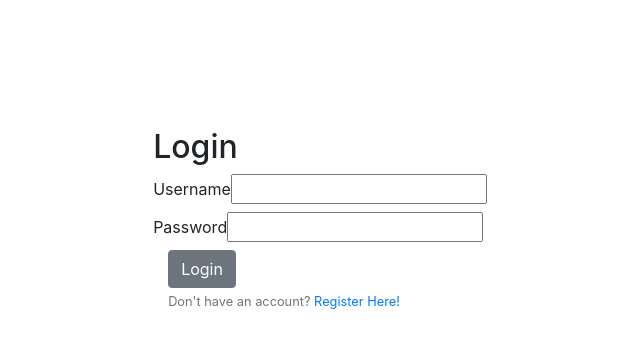
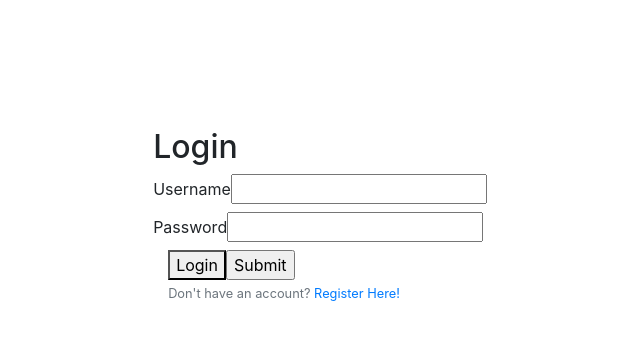
Before and after one commit to Expat-Journal-3/frontend, a React (Create React App) app: page / in a window 1280 px wide. Shown: the top 348 px of the page, without its empty margins (320-960 px from the left). Built offline with nearby package versions, Linux system fonts and the light colour scheme; no server answers.

Commit message:
Fixed errors

```diff
--- a/package.json
+++ b/package.json
@@ -13,6 +13,7 @@
     "@testing-library/user-event": "^7.2.1",
     "axios": "^0.19.2",
     "bootstrap": "^4.5.0",
+    "prop-types": "^15.7.2",
     "react": "^16.13.1",
     "react-bootstrap": "^1.0.1",
     "react-dom": "^16.13.1",
--- a/src/App.js
+++ b/src/App.js
@@ -125,7 +125,7 @@ function App() {
         <Nav />
       </Route>
 
-      <Route exact path='/we_are_in/post'>
+      <Route exact path='/we_are_in/posts'>
         <PhotoGrid />
       </Route>
 
@@ -152,7 +152,7 @@ function App() {
           disabled={disabled}
         />
       </Route>
-      <PrivateRoute exact path='/posts'>
+      <PrivateRoute exact path='/we_are_in/posts'>
         <PhotoGrid />
       </PrivateRoute>
 
--- a/src/Components/Login Page/LoginForm.js
+++ b/src/Components/Login Page/LoginForm.js
@@ -1,6 +1,6 @@
 import React from 'react';
 import { Link } from "react-router-dom";
-import { Button, Form, FormGroup, Label, Input, FormText, Row } from 'reactstrap';
+import {  Form, FormGroup, Label, FormText, Row } from 'reactstrap';
 import { axiosWithAuth } from "../../axiosWithAuth"
 import { useForm } from "react-hook-form";
 import { useDispatch } from "react-redux";
@@ -31,7 +31,7 @@ function Login(props) {
                 localStorage.setItem("token", res.data.token);
                 dispatch({ type: LOGIN_SUCCESS, payload: res.data });
                 console.log(res);
-                history.push("/posts");
+                history.push("/we_are_in/posts");
 
             })
             .catch((err) => {
@@ -83,8 +83,8 @@ function Login(props) {
                     </Label>
                 </Row>
 
-                <Button >Login</Button>
-
+                <button >Login</button>
+                <input type="submit" />
                 <FormText color='muted'>Don't have an account? <Link to='/register'>Register Here!</Link></FormText>
             </FormGroup>
         </Form>
--- a/src/Components/Nav.js
+++ b/src/Components/Nav.js
@@ -8,7 +8,7 @@ function Navigation(){
         <Navbar className='Nav'>
             <NavbarBrand>Expat Journal</NavbarBrand>
             <Nav className='mr-auto'>
-                <NavItem><NavLink tag={Link} to='/we_are_in/post'>Home</NavLink></NavItem>
+                <NavItem><NavLink tag={Link} to='/we_are_in/posts'>Home</NavLink></NavItem>
                 <NavItem ><NavLink tag={Link} to='/we_are_in/newpost'>New Post</NavLink></NavItem>
                 <NavItem><NavLink tag={Link} to='/'>Logout</NavLink></NavItem>
             </Nav>
```
